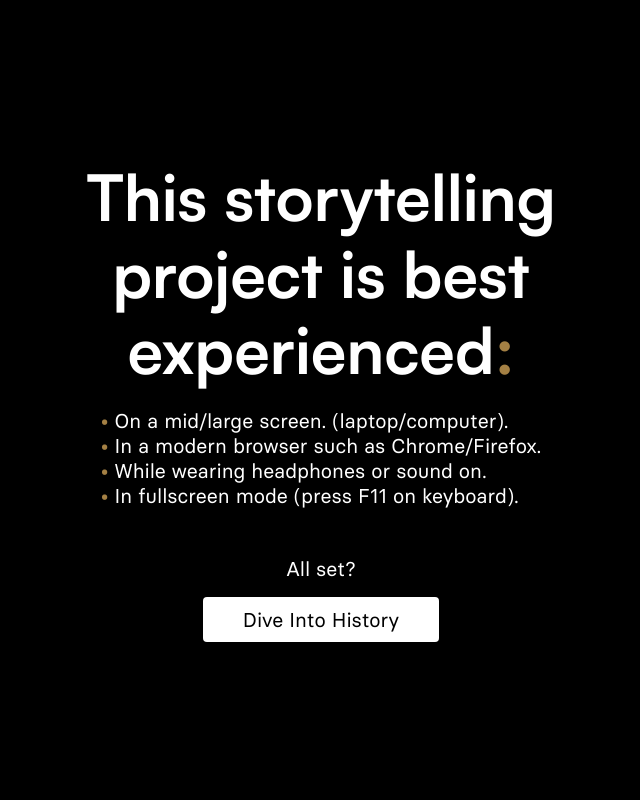
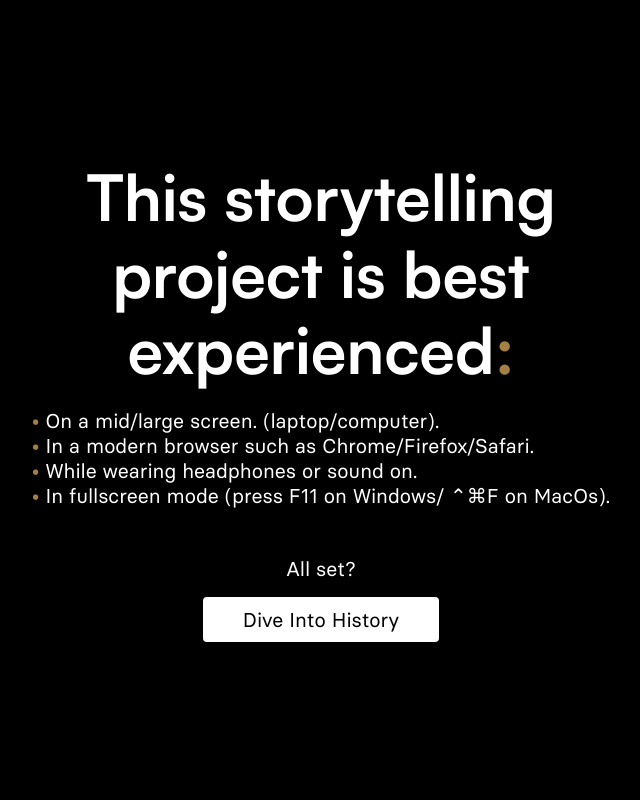
Before and after one commit to marcdroger/Infodesign-tech, a Vue app: page / in a window 1280 px wide. Shown: the top 800 px of the page, without its empty margins (319-959 px from the left). Built offline with nearby package versions, Linux system fonts and the light colour scheme.

Commit message:
Added description header + small fixes

```diff
--- a/src/App.vue
+++ b/src/App.vue
@@ -22,9 +22,9 @@
       <h1 class="fade-in-top">This storytelling project is best experienced<span>:</span></h1>
       <ul class="fade-in-top">
         <li>On a mid/large screen. (laptop/computer).</li>
-        <li>In a modern browser such as Chrome/Firefox.</li>
+        <li>In a modern browser such as Chrome/Firefox/Safari.</li>
         <li>While wearing headphones or sound on.</li>
-        <li>In fullscreen mode (press F11 on keyboard).</li>
+        <li>In fullscreen mode (press F11 on Windows/ ⌃⌘F on MacOs).</li>
       </ul>
       <p class="fade-in-bottom--second">All set?</p>
       <audio ref="audio__fade">
@@ -33,14 +33,14 @@
       <button class="fade-in-bottom--third" @click="hideOverlay">Dive Into History</button>
     </section>
 
-    <!-- TODO: prevent scroll on first overlay-->
+    <!-- TODO: prevent scroll on first overlay?-->
 
     <Nav />
     <main>
       <header>
         <div class="container">
           <h1 ref="header__title">The Best Games Ever Made<span>.</span></h1>
-          <p ref="header__paragraph">Dive into history.</p>
+          <p ref="header__paragraph">Let's go back in History. Searching for the best games ever made. From recent to old classics. Nostalgia will be delivered. <br /><span>Scroll down to start the journey</span></p>
         </div>
       </header>
       <ul class="games">
--- /dev/null
+++ b/src/styles/anim/_rotate.scss
@@ -0,0 +1,11 @@
+@keyframes rotate {
+  0% {
+    transform: rotate(0deg);
+    border-radius: 30% 70% 70% 30% / 30% 30% 70% 70%;
+  }
+
+  100% {
+    transform: rotate(360deg);
+    border-radius: 70% 30% 30% 70% / 30% 30% 70% 70%;
+  }
+}
--- a/src/styles/layout/_header.scss
+++ b/src/styles/layout/_header.scss
@@ -16,14 +16,14 @@ header {
     width: 750px;
     filter: blur(40px);
     background-image: linear-gradient($gold, $black);
-    animation: rotate 50s cubic-bezier(0.8, 0.2, 0.2, 0.8) alternate infinite;
+    animation: rotate 40s cubic-bezier(0.8, 0.2, 0.2, 0.8) alternate infinite;
     border-radius: 30% 70% 70% 30% / 30% 30% 70% 70%;
   }
 
   h1 {
     font-size: $text-7xl;
     width: 700px;
-    margin: 0 auto $space-lg;
+    margin: 0 auto $space-xl;
     line-height: 1.1;
 
     span {
@@ -32,18 +32,12 @@ header {
   }
 
   p {
-    font-size: $space-xl;
+    font-size: $text-2xl;
+    width: 50%;
+    margin: 0 auto;
+
+    span {
+      color: $white-off;
+    }
   }
 }
-
-@keyframes rotate {
-  0% {
-    transform: rotate(0deg);
-    border-radius: 30% 70% 70% 30% / 30% 30% 70% 70%;
-  }
-
-  100% {
-    transform: rotate(360deg);
-    border-radius: 70% 30% 30% 70% / 30% 30% 70% 70%;
-  }
-}
--- a/src/styles/style.scss
+++ b/src/styles/style.scss
@@ -18,3 +18,4 @@
 
 //animation
 @import './anim/fade-in';
+@import './anim/rotate';
```
Also changed, not shown: 1 other file (tests, documents, lock files or other folders).
